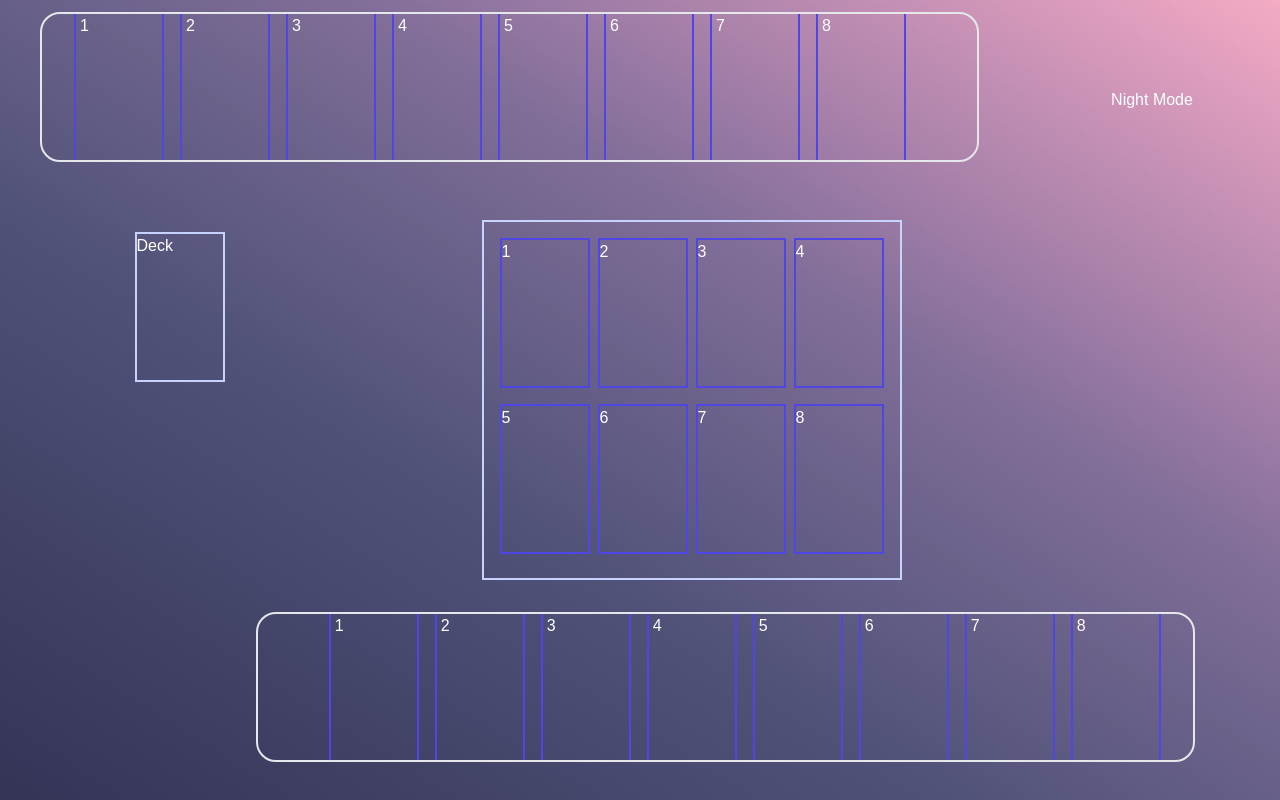
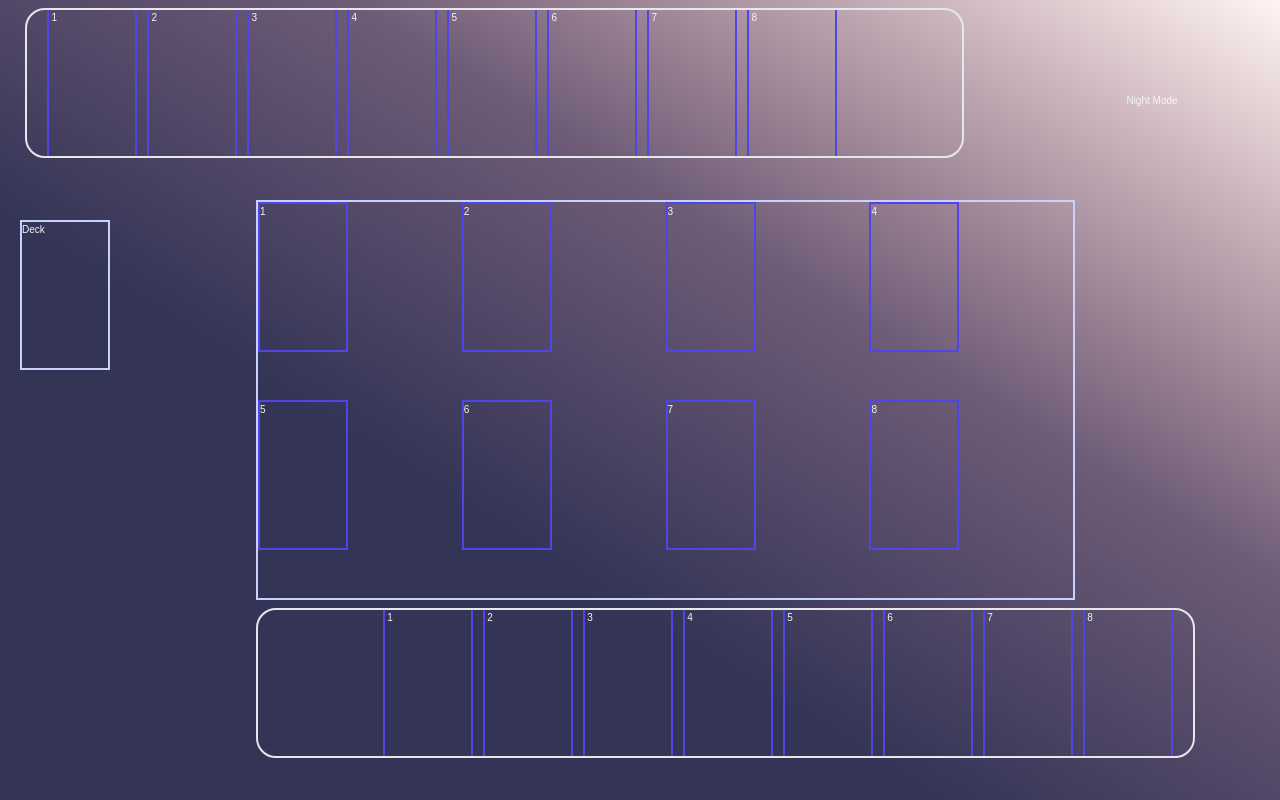
Before and after one commit to teradaian/hanafuda, a plain HTML site: page index.html in a window 1280 px wide. Drawn offline with nearby package versions, Linux system fonts and the light colour scheme; a web font is replaced by a local one.

Commit message:
fix grid layout feild working and centered

```diff
--- a/css/style.css
+++ b/css/style.css
@@ -2,8 +2,23 @@
     outline: 0 !important;
   }
 
+html {
+    box-sizing: border-box
+}
+
+*,
+*::before,
+*::after {
+    box-sizing: inherit;
+}
+
+:root {
+      font-size: 62.5%
+}
+/* theme repository */
 .theme-day {
     --background: #FFE2E2;
+    --background-image: linear-gradient(to right top, #333456, #5e4f6e, #876c85, #ad8d9e, #d1b0b9, #e1c0c6, #f0d1d4, #ffe2e2, #ffe2e2, #ffe2e2, #ffe2e2, #ffe2e2);
     --field-bg: #F6F6F6;
     --border-radius: 50px;
     --field-box-shadow: inset 40px -40px 72px #ececec, inset -40px 40px 72px #ffffff;
@@ -13,8 +28,7 @@
 
 .theme-night {
     --background: #333456;
-    --background-image: linear-gradient(to right top, #333456, #3a3b5e, #414266, #484a6f, #4f5177, #5f5b82, #6f648d, #806e98, #9e7ca6, #bb8bb1, #d89abb, #f4abc4);
-    --field-bg: #595B83;
+    --background-image: linear-gradient(to right top, #333456, #333456, #333456, #333456, #333456, #484161, #5b4e6c, #6e5c77, #967e91, #bba3ae, #decbcf, #fff4f4);    --field-bg: #595B83;
     --border-radius: 50px;
     --box-shadow: inset 40px -40px 72px #55577e, inset -40px 40px 72px #5d5f88;
     --computer-hand-radius: 20px;
@@ -22,16 +36,7 @@
     --color: #FFF;
     --font-family: 'Sawarabi Mincho', sans-serif;
 }
-
-html {
-    box-sizing: border-box
-  }
-
-*,
-*::before,
-*::after {
-    box-sizing: inherit;
-}
+/* /theme repository */
 
 body {
     background: var(--background);
@@ -40,14 +45,42 @@ body {
     flex-direction: column;
     font-family: var(--font-family);
     margin: 0;
-    height: 100vh;
+    min-height: 100vh;
 }
 
 main {
-    height: 100vh;
+    min-height: 100vh;
     display: grid;
     grid-template-rows: 1fr 2fr 1fr;
     grid-template-columns: repeat(5, minmax(0, 1fr));
+    grid-template-areas:
+    "comp comp comp comp toggle"
+    "deck feild feild feild feild"
+    "drawer player player player player"
+}
+
+.computer-hand {
+    grid-area: comp;
+}
+
+#deck {
+    grid-area: deck;
+}
+
+.feild {
+    grid-area: feild;
+    display: grid;
+    grid-template-rows: 1fr 1fr;
+    grid-template-columns: repeat(4, minmax(0, 1fr));
+    width: 80%;
+}
+
+.drawer {
+    grid-area: drawer;
+}
+
+.player-hand {
+    grid-area: player;
 }
 
 section.field {
@@ -86,3 +119,25 @@ div {
     height: 100%;
     justify-content: space-around;
 }
+
+
+@media only screen and (min-width: 768px) {
+    body {
+      color:whitesmoke
+    }
+  }
+
+  @media only screen and (min-width: 1024px) {
+
+    main {
+        height: 100vh;
+        display: grid;
+        grid-template-rows: 1fr 2fr 1fr;
+        grid-template-columns: repeat(5, minmax(0, 1fr));
+        grid-template-areas:
+        "comp comp comp comp toggle"
+        "deck feild feild feild feild"
+        "drawer player player player player"
+    }
+
+  }
--- a/index.html
+++ b/index.html
@@ -15,7 +15,7 @@
 <body>
     <main class="grid-container">
 
-    <div class="computer-hand col-start-1 col-end-5 flex items-center gap-4 mt-3 ml-10 w-11/12 px-8 overflow-hidden border-2 border-white-600">
+        <div class="computer-hand flex items-center gap-4 mt-3 ml-10 w-11/12 px-8 overflow-hidden border-2 border-white-600">
             <div id="c0" class="border-2 border-indigo-600 my-1 px-1 w-1/10 overflow-hidden">1</div>
             <div id="c1" class="border-2 border-indigo-600 my-1 px-1 w-1/10 overflow-hidden">2</div>
             <div id="c2" class="border-2 border-indigo-600 my-1 px-1 w-1/10 overflow-hidden">3</div>
@@ -27,9 +27,9 @@
         </div>
         <button id="day-toggle" class="inline"> Night Mode</button>
 
-    <div class="row-2 col-start-1 col-end-5 flex">
+
         <div id="deck" class="m-8 border-2 border-indigo-200"> Deck </div>
-        <section class="feild grid grid-cols-4 grid-rows-2 gap-2 m-5 p-4 border-2 border-indigo-200">
+        <section class="feild border-2 border-indigo-200">
             <div id="f0" class="border-2 border-indigo-600">1</div>
             <div id="f1" class="border-2 border-indigo-600">2</div>
             <div id="f2" class="border-2 border-indigo-600">3</div>
@@ -39,9 +39,9 @@
             <div id="f6" class="border-2 border-indigo-600">7</div>
             <div id="f7" class="border-2 border-indigo-600">8</div>
         </section>
-    </div>
 
-    <div class="player-hand col-start-6 col-end-2 flex items-center justify-end gap-4 mb-3 mt-3 w-11/12 px-8 overflow-hidden border-2 border-white-600">
+
+        <div class="player-hand flex items-center justify-end gap-4 mb-3 mt-3 w-11/12 px-8 overflow-hidden border-2 border-white-600">
             <div id="p0" class="border-2 border-indigo-600 my-1 px-1 w-1/8 overflow-hidden">1</div>
             <div id="p1" class="border-2 border-indigo-600 my-1 px-1 w-1/8 overflow-hidden">2</div>
             <div id="p2" class="border-2 border-indigo-600 my-1 px-1 w-1/8 overflow-hidden">3</div>
```
Lines whose indentation alone changed are shown as unchanged.
